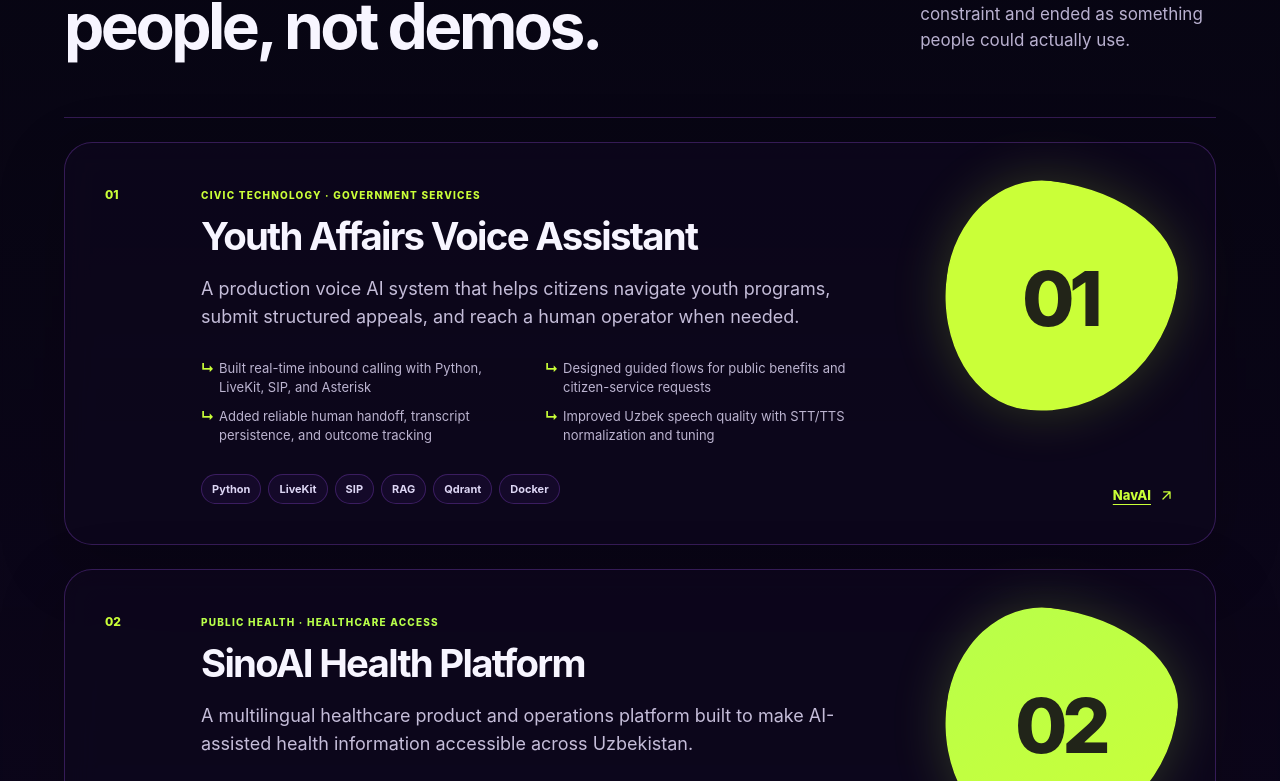
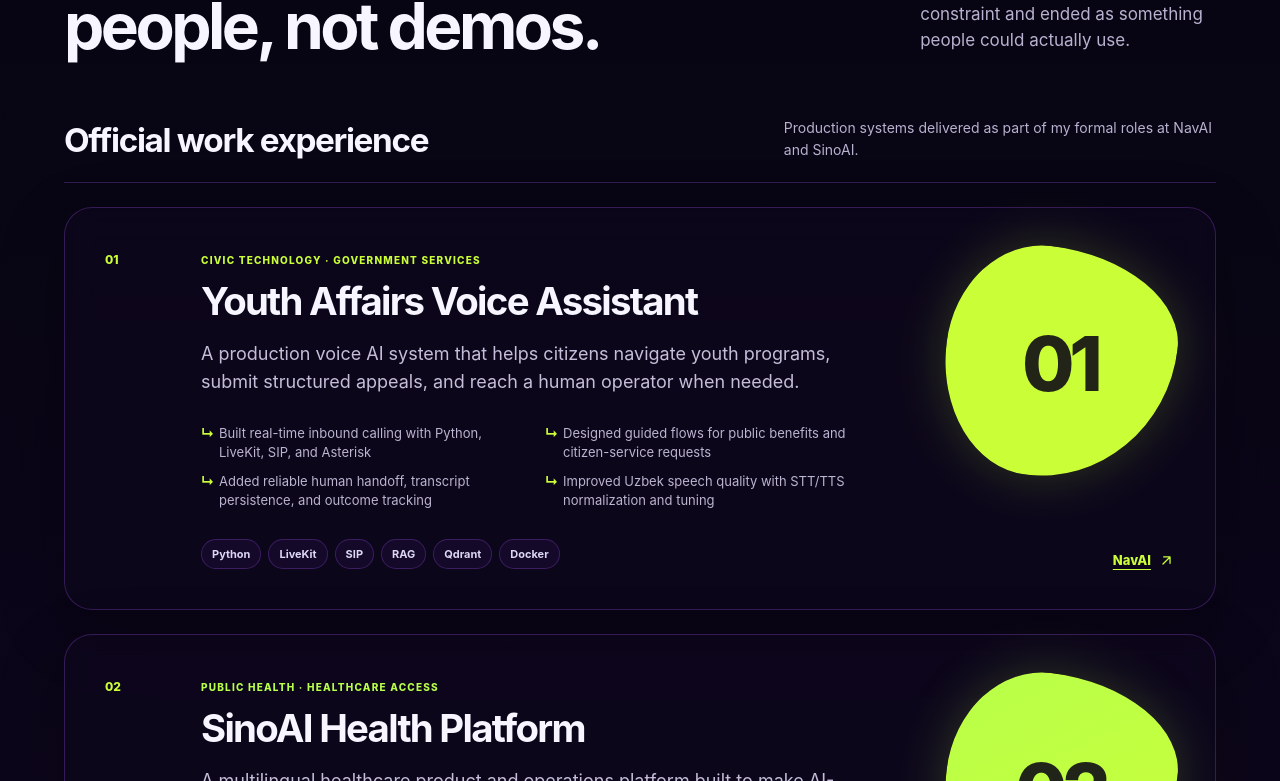
Before and after one commit to TJ-Rustamov/TJ-Rustamov.github.io, a React (Vite) app: page / in a window 1280 px wide. Shown: the part 1439-2220 px from the top of the page. Built offline with nearby package versions, Linux system fonts and the light colour scheme.

Commit message:
feat: group official experience projects

```diff
--- a/src/App.jsx
+++ b/src/App.jsx
@@ -116,6 +116,19 @@ const projects = [
     ],
     stack: ["FastAPI", "PostgreSQL", "Celery", "OAuth", "Redis"],
     tone: "purple",
+  },
+];
+
+const projectGroups = [
+  {
+    label: "Official work experience",
+    description: "Production systems delivered as part of my formal roles at NavAI and SinoAI.",
+    projects: projects.slice(0, 2),
+  },
+  {
+    label: "Other selected projects",
+    description: "Additional products and platform work across education and recruitment.",
+    projects: projects.slice(2),
   },
 ];
 
@@ -248,9 +261,16 @@ function App() {
             <div><span className="kicker">Selected work</span><h2>Systems built around people, not demos.</h2></div>
             <p>Each project began with a practical constraint and ended as something people could actually use.</p>
           </div>
+          <div className="project-groups">
+            {projectGroups.map((group, groupIndex) => (
+              <section className="project-group" key={group.label} aria-labelledby={`project-group-${groupIndex}`}>
+                <div className="project-group-heading" data-motion={groupIndex % 2 === 0 ? "left" : "right"}>
+                  <h3 id={`project-group-${groupIndex}`}>{group.label}</h3>
+                  <p>{group.description}</p>
+                </div>
                 <div className="project-list">
-            {projects.map((project, index) => (
-              <article className={`project-card tone-${project.tone}`} key={project.number} data-motion={index % 2 === 0 ? "left" : "right"}>
+                  {group.projects.map((project, index) => (
+                    <article className={`project-card tone-${project.tone}`} key={project.number} data-motion={(index + groupIndex) % 2 === 0 ? "left" : "right"}>
                       <div className="project-index">{project.number}</div>
                       <div className="project-main">
                         <span className="project-domain">{project.domain}</span>
@@ -266,6 +286,9 @@ function App() {
                         {project.link && <a href={project.link} target="_blank" rel="noreferrer">{project.linkLabel} <ArrowUpRight size={17} /></a>}
                       </div>
                     </article>
+                  ))}
+                </div>
+              </section>
             ))}
           </div>
         </section>
--- a/src/styles.css
+++ b/src/styles.css
@@ -123,6 +123,10 @@ main, footer { position: relative; z-index: 2; }
 .section-heading h2, .about h2, .contact h2 { margin: 14px 0 0; font-size: clamp(40px,5vw,72px); line-height: 1.02; letter-spacing: -.055em; }
 .section-heading p { margin: 0 0 5px; color: var(--muted); font-size: 17px; line-height: 1.55; }
 .kicker { color: var(--lime); }
+.project-group + .project-group { margin-top: 84px; }
+.project-group-heading { display: grid; grid-template-columns: 1fr minmax(260px, .7fr); gap: 8vw; align-items: end; margin-bottom: 22px; }
+.project-group-heading h3 { margin: 0; font-size: clamp(25px, 2.6vw, 39px); letter-spacing: -.04em; }
+.project-group-heading p { max-width: 520px; margin: 0; color: var(--muted); font-size: 14px; line-height: 1.55; }
 .project-list { border-top: 1px solid var(--violet-line); }
 .project-card { display: grid; grid-template-columns: 60px minmax(0,1fr) 280px; gap: 36px; margin: 24px 0; padding: 40px; border: 1px solid var(--violet-line); border-radius: 28px; background: rgba(13,7,29,.78); box-shadow: 0 20px 70px rgba(0,0,0,.2); backdrop-filter: blur(15px); }
 .project-card:hover { border-color: color-mix(in srgb, var(--accent) 55%, transparent); box-shadow: 0 25px 80px rgba(0,0,0,.3), inset 0 0 50px rgba(124,58,237,.05); }
@@ -309,6 +313,8 @@ html[data-theme="light"] .social-links a:hover { color: #fffaf3; }
   .hero-proof { grid-template-columns: 1fr 1fr; gap: 22px 0; padding: 22px 18px; }
   .hero-proof div:nth-child(3) { padding-left: 0; border-left: 0; }
   .section-heading, .about-grid { grid-template-columns: 1fr; gap: 25px; }
+  .project-group-heading { grid-template-columns: 1fr; gap: 10px; }
+  .project-group + .project-group { margin-top: 62px; }
   .section-heading { margin-bottom: 40px; }
   .project-card { grid-template-columns: 1fr; gap: 16px; margin: 16px 0; padding: 28px 22px; }
   .project-index, .project-side { grid-column: 1; }
```
Lines whose indentation alone changed are shown as unchanged.
